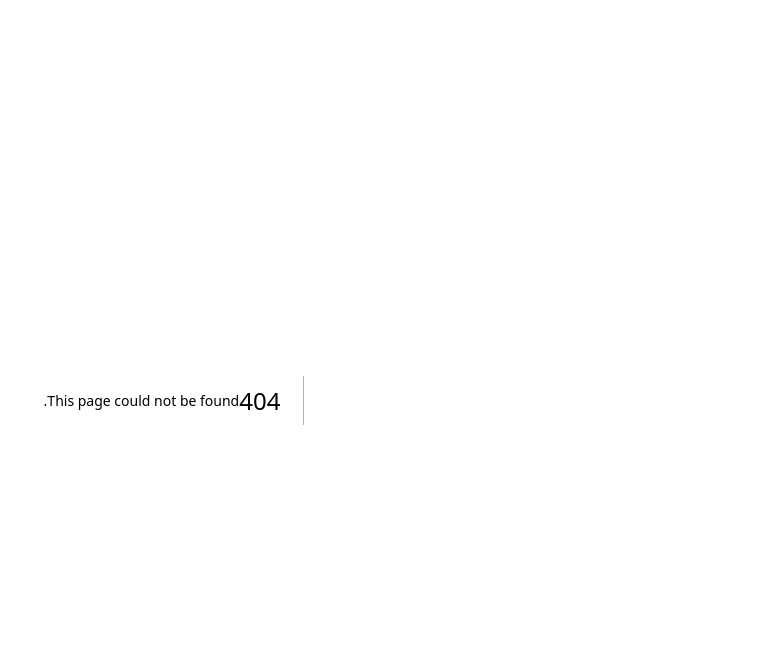
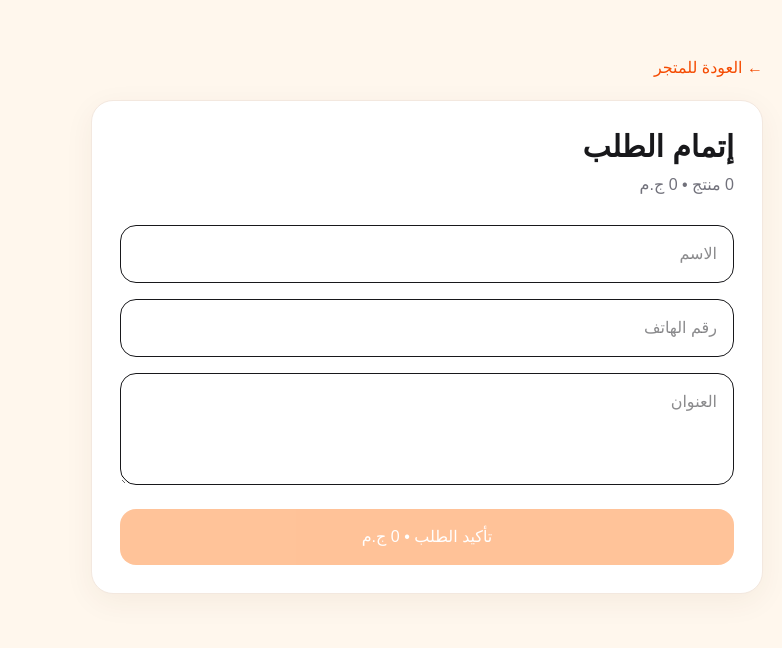
Before and after one commit to u23770/elgewaliy-center-, a Next.js app: page /checkout in a window 1280 px wide. Before the commit this address had no page. Shown: the top 648 px of the page, without its empty margins (498-1280 px from the left). Built offline with nearby package versions, Linux system fonts and the light colour scheme; no server answers.

Commit message:
feat: add checkout route and order submission

```diff
--- /dev/null
+++ b/app/checkout/page.tsx
@@ -0,0 +1,31 @@
+"use client";
+
+import { useEffect, useMemo, useState } from "react";
+import { supabase } from "@/lib/supabase";
+import type { Product } from "@/lib/types";
+
+export default function Checkout(){
+  const [cart,setCart]=useState<Product[]>([]);
+  const [name,setName]=useState("");
+  const [phone,setPhone]=useState("");
+  const [address,setAddress]=useState("");
+  const [done,setDone]=useState("");
+  const total=useMemo(()=>cart.reduce((s,p)=>s+p.price,0),[cart]);
+
+  useEffect(()=>{try{const saved=localStorage.getItem("elgewaliy-cart");if(saved)setCart(JSON.parse(saved))}catch{}},[]);
+
+  async function submit(){
+    if(!name.trim()||!phone.trim()||!address.trim()||cart.length===0)return;
+    const code=`EGW-${Date.now().toString().slice(-6)}`;
+    const {data:customer}=await supabase.from("customers").insert({name:name.trim(),phone:phone.trim(),address:address.trim()}).select("id").single();
+    if(customer){
+      const {error}=await supabase.from("orders").insert({order_number:code,customer_id:customer.id,total_amount:total,status:"new",shipping_address:address.trim()});
+      if(error){setDone("تعذر حفظ الطلب حاليًا. حاول مرة أخرى.");return}
+    }
+    localStorage.removeItem("elgewaliy-cart");setCart([]);setDone(code);
+  }
+
+  if(done && done.startsWith("EGW-")) return <main className="min-h-screen bg-orange-50 p-4"><div className="mx-auto max-w-xl py-20"><div className="card p-8 text-center"><div className="text-6xl">✓</div><h1 className="mt-5 text-3xl font-black">تم استلام طلبك</h1><p className="mt-3 text-zinc-500">رقم الطلب</p><b className="mt-1 block text-2xl text-orange-600">{done}</b><a href={`/track?order=${done}`} className="mt-7 inline-block rounded-2xl bg-orange-500 px-7 py-3 font-black text-white">تتبع الطلب</a></div></div></main>;
+
+  return <main className="min-h-screen bg-orange-50 p-4"><div className="mx-auto max-w-2xl py-10"><a href="/" className="text-orange-600">← العودة للمتجر</a><div className="card mt-5 p-7"><h1 className="text-3xl font-black">إتمام الطلب</h1><p className="mt-2 text-zinc-500">{cart.length} منتج • {total} ج.م</p><div className="mt-7 grid gap-4"><input value={name} onChange={e=>setName(e.target.value)} placeholder="الاسم" className="rounded-2xl border p-4"/><input value={phone} onChange={e=>setPhone(e.target.value)} placeholder="رقم الهاتف" className="rounded-2xl border p-4"/><textarea value={address} onChange={e=>setAddress(e.target.value)} placeholder="العنوان" className="min-h-28 rounded-2xl border p-4"/></div>{done&&!done.startsWith("EGW-")&&<p className="mt-4 rounded-xl bg-red-50 p-3 text-red-700">{done}</p>}<button disabled={!cart.length||!name||!phone||!address} onClick={submit} className="mt-6 w-full rounded-2xl bg-orange-500 py-4 font-black text-white disabled:opacity-40">تأكيد الطلب • {total} ج.م</button></div></div></main>
+}
```
